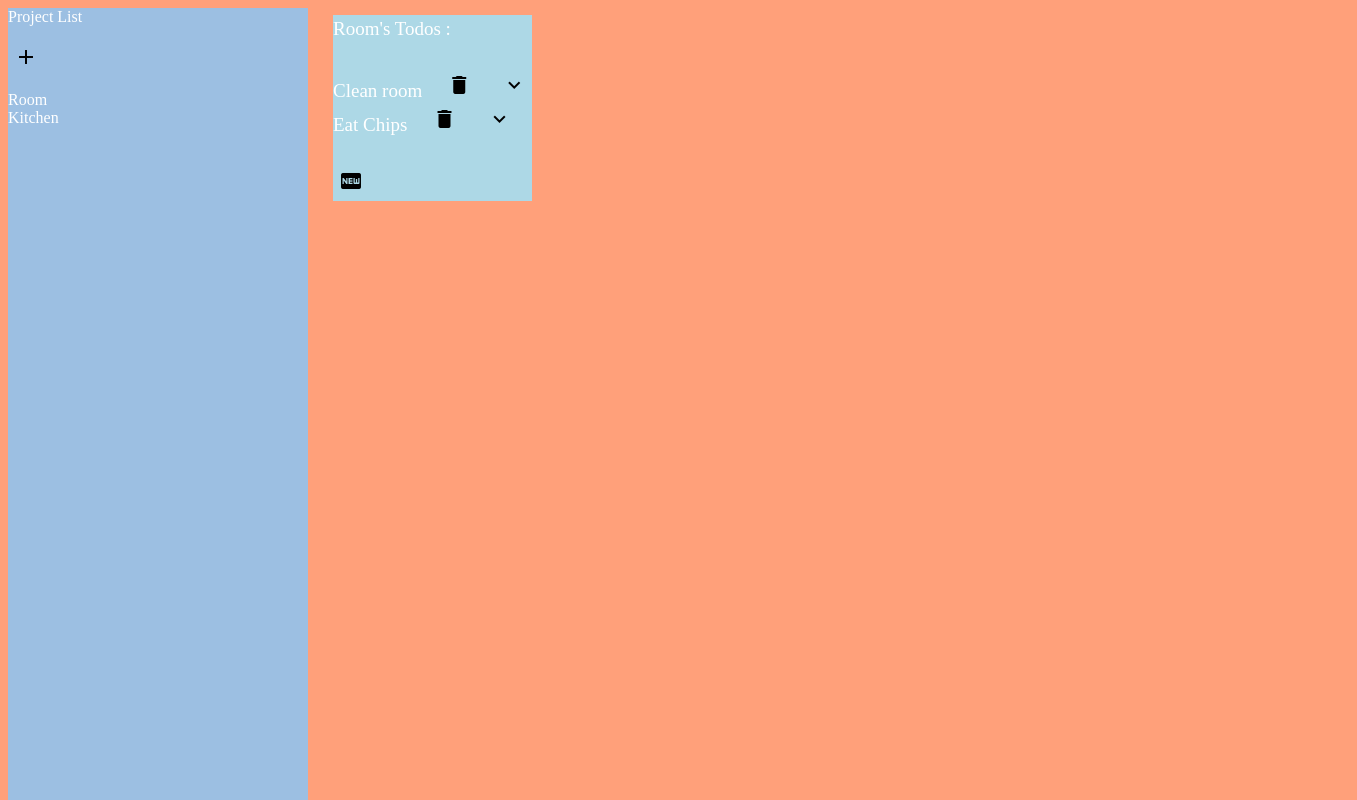
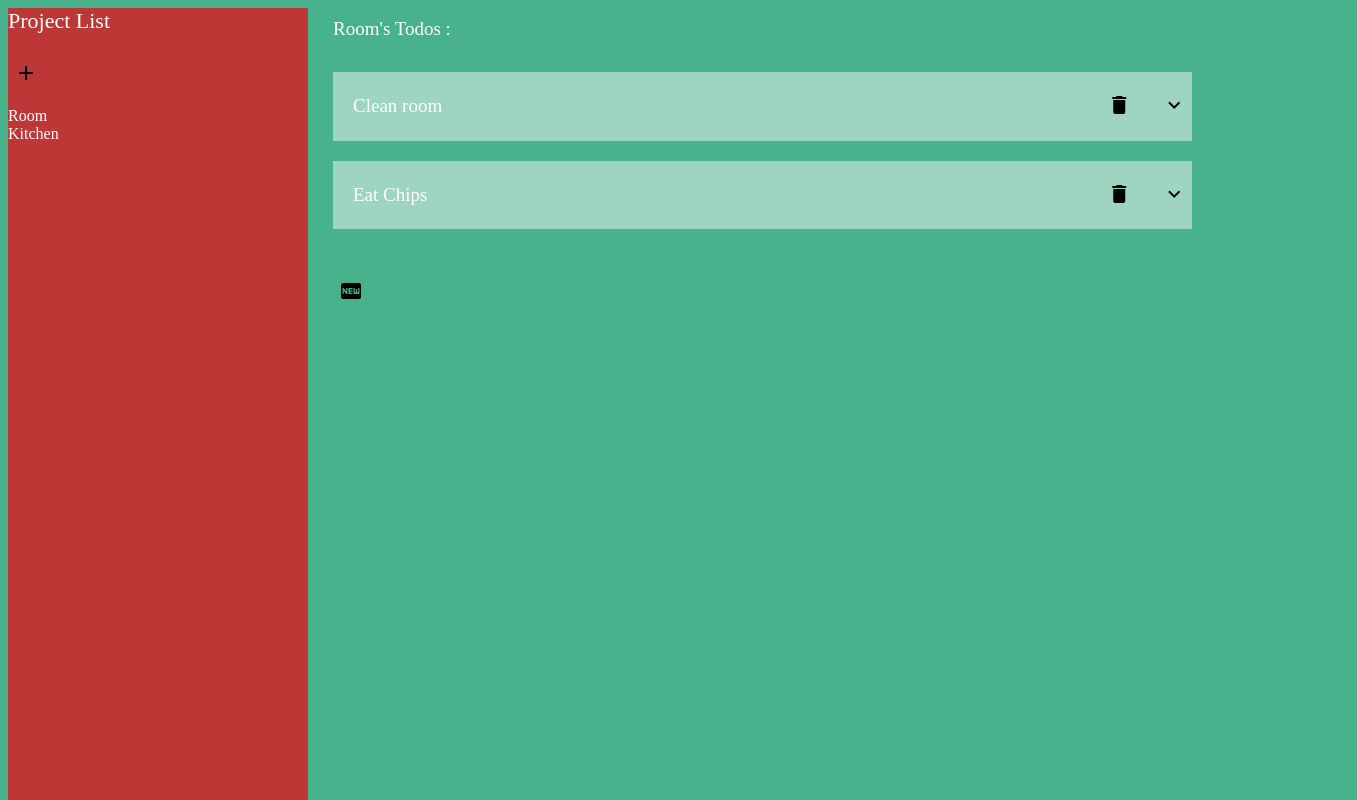
Before and after one commit to tim87henry/todo_list, a plain HTML site: page index.html in a window 1280 px wide. Shown: the whole page, 1357 px wide, since content can reach past the window. Drawn offline with Linux system fonts and the light colour scheme.

Commit message:
Added some colour and re-positioned elements

```diff
--- a/style.css
+++ b/style.css
@@ -1,9 +1,14 @@
 #navbar {
+    border: 0;
     position: fixed;
     width: 300px;
     height: 100%;
     overflow: auto;
-    background: rgb(156, 191, 226);
+    background: #BE3737;
+}
+
+#navbar_heading {
+    font-size: 22px;
 }
 
 body {
@@ -11,13 +16,23 @@ body {
 }
 
 #todo_data {
-    background: lightblue;
+    background: #47B28C;
     position: absolute;
     margin-left: 325px;
     margin-top: 7px;
     font-family: 'Crimson Text', serif;
     font-size: 19px;
     line-height: 1.5;
+    width: 80%;
+}
+
+.todo_div {
+    background: #9ED5C1;
+    margin-bottom: 20px;
+    width: 80%;
+    padding: 20px;
+    position: relative;
+    display: flex;
 }
 
 .project_link {
@@ -36,12 +51,23 @@ body {
 }
 
 #new_project_button {
-    background:rgb(156, 191, 226);
+    background:#BE3737;
     border: 0;
 }
 
-.delete_button,.show_button,#new_todo_button {
-    background: lightblue;
+.delete_button,.show_button {
+    background: #9ED5C1;
     border: 0;
     cursor: pointer;
 }
+
+.todo_options {
+    position: absolute;
+    right: 0;
+}
+
+#new_todo_button {
+    background: #47B28C;
+    border: 0;
+    cursor: pointer;
+}
```
Also changed, not shown: main.js.
